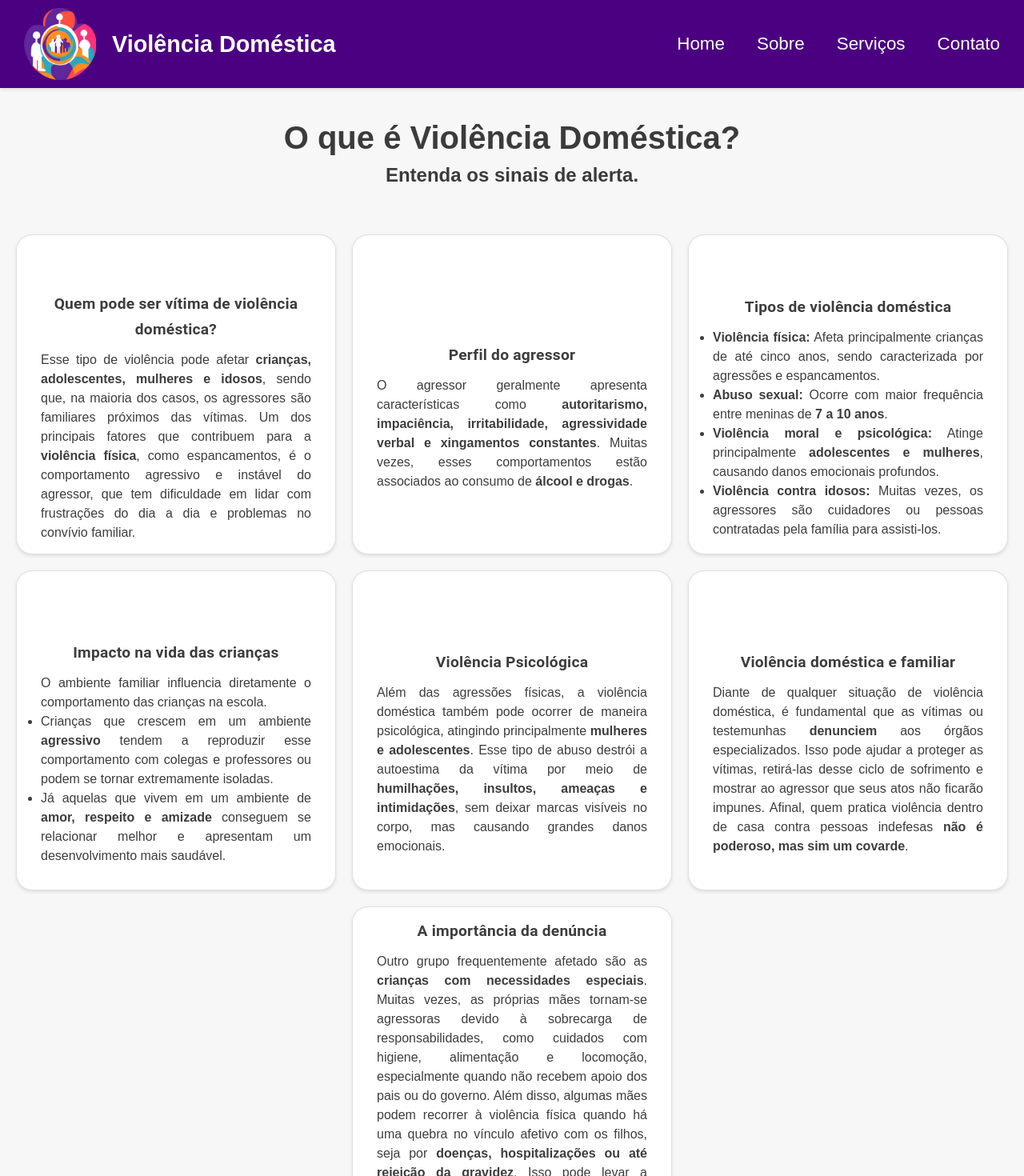
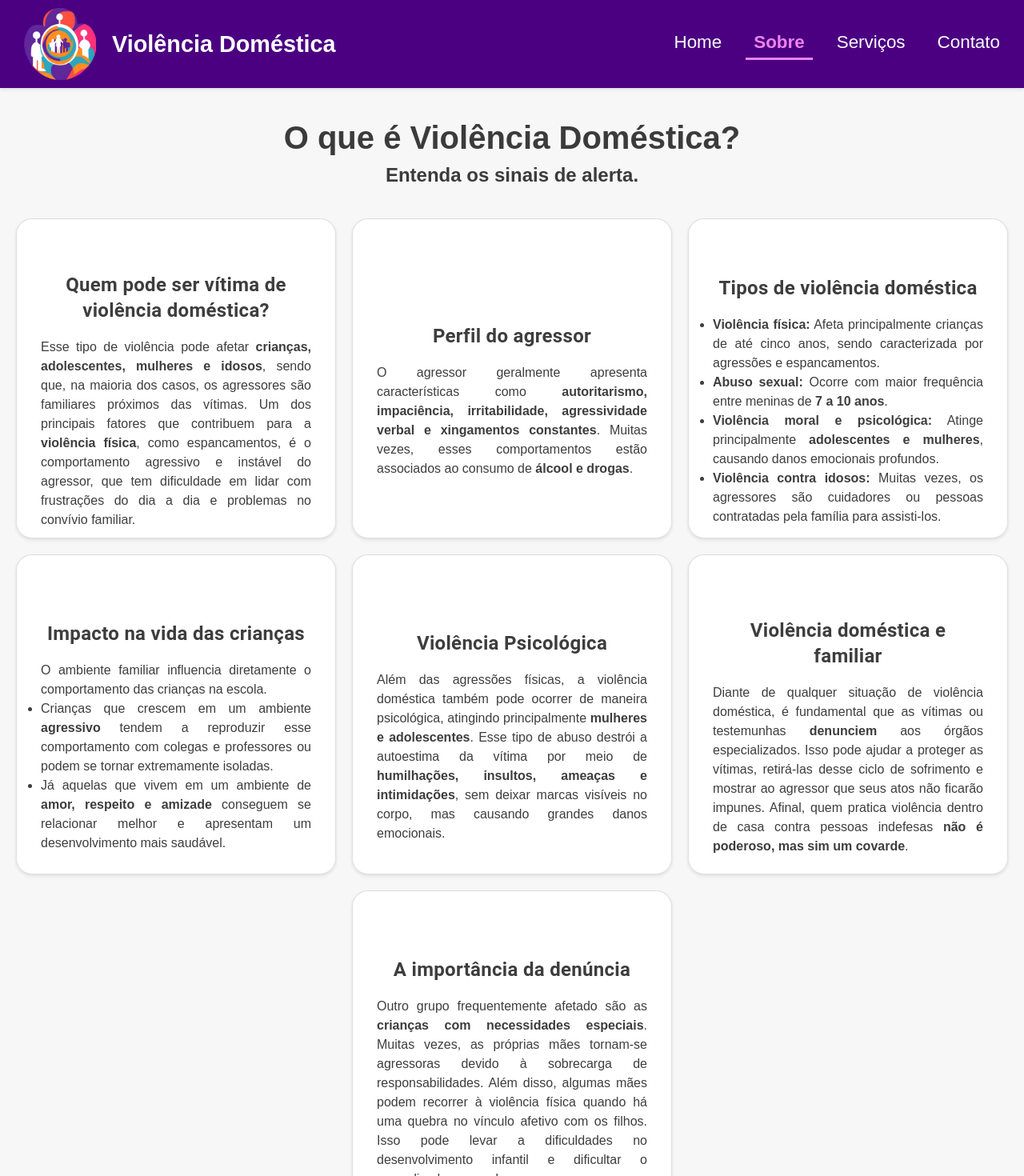
Before and after one commit to Adrielbarr0s/violencia-domestica, an Angular app: page /sobre in a window 1280 px wide. Shown: the top 1470 px of the page at 80% size. Built offline with nearby package versions, Linux system fonts and the light colour scheme.

Commit message:
Implementação de cores nos cards.

```diff
--- a/src/app/app.component.html
+++ b/src/app/app.component.html
@@ -8,11 +8,19 @@
         <nav>
             <div class="menu-icon" (click)="toggleMenu()">☰</div>
             <ul [ngClass]="{'active': isMenuOpen}">
-                <li><a routerLink="/" routerLinkActive="active">Home</a></li>
-                <li><a routerLink="/sobre" routerLinkActive="active">Sobre</a></li>
-                <li><a routerLink="/servicos" routerLinkActive="active">Serviços</a></li>
-                <li><a routerLink="/contato" routerLinkActive="active">Contato</a></li>
-            </ul>
+                <li>
+                  <a routerLink="/" routerLinkActive="active" [routerLinkActiveOptions]="{ exact: true }">Home</a>
+                </li>
+                <li>
+                  <a routerLink="/sobre" routerLinkActive="active">Sobre</a>
+                </li>
+                <li>
+                  <a routerLink="/servicos" routerLinkActive="active">Serviços</a>
+                </li>
+                <li>
+                  <a routerLink="/contato" routerLinkActive="active">Contato</a>
+                </li>
+              </ul>
         </nav>
     </header>
     <router-outlet></router-outlet>
--- a/src/app/app.component.scss
+++ b/src/app/app.component.scss
@@ -56,20 +56,48 @@ nav ul {
     list-style: none;
     display: flex;
     gap: 20px;
+    position: relative;
+    padding-bottom: 4px;
 }
 
-nav ul li a{
+
+nav ul li a {
+    font-weight: bold;
     text-decoration: none;
     color: white;
     padding: 10px;
     font-family: Arial, Helvetica, sans-serif;
     font-weight: 500;
+    font-size: 1.4em;
+    position: relative;
     transition: color 0.3s ease;
-    font-size: 1.4em;
+}
+
+nav ul li a::after {
+    content: '';
+    position: absolute;
+    left: 0;
+    bottom: 0;
+    height: 3px;
+    width: 100%;
+    background-color: violet;
+    transform: scaleX(0);
+    transform-origin: left;
+    transition: transform 0.3s ease-in-out;
+}
+
+nav ul li a:hover::after,
+nav ul li a.active::after {
+    transform: scaleX(1);
 }
 
 nav ul li a:hover {
     color: violet;
+}
+
+nav ul li a.active {
+    color: violet;
+    font-weight: bold;
 }
 
 .menu-icon{
--- a/src/app/component/contato/contato.component.scss
+++ b/src/app/component/contato/contato.component.scss
@@ -54,6 +54,26 @@ section {
     color: rgba(0, 0, 0, 0.76); // Define a cor do texto
     transition: transform 0.3s ease-in-out; // Adiciona uma transição suave ao transformar o card
     cursor: pointer; // Define o cursor como "pointer" ao passar o mouse    position: relative; // Necessário para efeitos de sombra ou elementos posicionados    overflow: hidden; // Esconde conteúdo que ultrapassa os limites do card    border: 1px solid #ccc; // Adiciona uma borda cinza clara ao card}
+    opacity: 0;
+    transform: translateY(20px);
+    animation: cardFadeIn 0.6s ease-out forwards; // Animação de fade-in
+    transition: background-color 0.3s ease;
+  }
+
+.card.hovering {
+    background-color: #e0e0ff;
+}
+
+.card.selected {
+    background-color: #e0e0ff;
+    box-shadow: 0 4px 10px rgba(0,0,0,0.2);
+}
+
+@keyframes cardFadeIn {
+    to {
+      opacity: 1;
+      transform: translateY(0);
+    }
 }
 
 mat-card {
--- a/src/app/component/contato/contato.component.ts
+++ b/src/app/component/contato/contato.component.ts
@@ -9,5 +9,10 @@ import { MatButtonModule } from '@angular/material/button'; // Importado MatButt
   styleUrl: './contato.component.scss'
 })
 export class ContatoComponent {
+  hoveredCard: number | null = null;
+  selectedCard: number | null = null;
 
+  toggleCard(index: number): void {
+    this.selectedCard = this.selectedCard === index ? null : index;
+  }
 }
--- a/src/app/component/servicos/servicos.component.scss
+++ b/src/app/component/servicos/servicos.component.scss
@@ -23,7 +23,6 @@ section {
     width: 100%;
     background-color: #f7f7f7;
     padding-top: 40px;
-    max-width: 1300px;
     font-family: Arial, Helvetica, sans-serif;
     text-align: center;
     color: rgba(0, 0, 0, 0.76);
@@ -42,13 +41,11 @@ section {
 .card-container {
     display: flex;
     flex-wrap: wrap;
+    gap: 20px;
     justify-content: center;
-    align-items: center;
-    padding: 20px;
-    gap: 20px;
-    max-width: 1300px;
     background-color: #f7f7f7;
-}
+    padding-bottom: 50px;
+  }
 
 .card {
     z-index: 1; // Garante que os cards fiquem abaixo da navbar
@@ -67,6 +64,26 @@ section {
     color: rgba(0, 0, 0, 0.76); // Define a cor do texto
     transition: transform 0.3s ease-in-out; // Adiciona uma transição suave ao transformar o card
     cursor: pointer; // Define o cursor como "pointer" ao passar o mouse    position: relative; // Necessário para efeitos de sombra ou elementos posicionados    overflow: hidden; // Esconde conteúdo que ultrapassa os limites do card    border: 1px solid #ccc; // Adiciona uma borda cinza clara ao card}
+    opacity: 0;
+    transform: translateY(20px);
+    animation: cardFadeIn 0.6s ease-out forwards; // Animação de fade-in
+    transition: background-color 0.3s ease;
+}
+
+.card.hovering {
+    background-color: #e0e0ff;
+}
+
+.card.selected {
+    background-color: #e0e0ff;
+    box-shadow: 0 4px 10px rgba(0,0,0,0.2);
+}
+
+@keyframes cardFadeIn {
+    to {
+      opacity: 1;
+      transform: translateY(0);
+    }
 }
 
 mat-card-content {
@@ -77,8 +94,10 @@ mat-card-content {
 }
 
 mat-card-title {
-    font-size: 1.2em; // Tamanho do título do card
-    font-weight: bold; // Deixa o título em negrito
-    margin-bottom: 10px; // Espaçamento abaixo do título
-    text-align: center; // Centraliza o título
+    text-align: center;
+    width: 100%;
+    font-weight: bold;
+    font-size: 1.5em;
+    margin-bottom: 8px;
+    padding-bottom: 8px;
 }
--- a/src/app/component/servicos/servicos.component.ts
+++ b/src/app/component/servicos/servicos.component.ts
@@ -10,5 +10,10 @@ standalone: true,
   styleUrls: ['./servicos.component.scss']
 })
 export class ServicosComponent {
+  hoveredCard: number | null = null;
+  selectedCard: number | null = null;
 
+  toggleCard(index: number): void {
+    this.selectedCard = this.selectedCard === index ? null : index;
+  }
 }
--- a/src/app/component/sobre/sobre.component.html
+++ b/src/app/component/sobre/sobre.component.html
@@ -4,15 +4,32 @@
         <h2>Entenda os sinais de alerta.</h2>
     </div>
     <div class="card-container">
-        <mat-card appearance="outlined" class="card">
+
+        <mat-card
+        appearance="outlined"
+        class="card"
+        [class.hovering]="hoveredCard === 1 && selectedCard !== 1"
+        [class.selected]="selectedCard === 1"
+        (click)="toggleCard(1)"
+        (mouseenter)="hoveredCard = 1"
+        (mouseleave)="hoveredCard = null">
             <mat-card-header>
                 <mat-card-title>Quem pode ser vítima de violência doméstica?</mat-card-title>
             </mat-card-header>
+            <hr class="card-divider" />
             <mat-card-content>
                 <p>Esse tipo de violência pode afetar <strong>crianças, adolescentes, mulheres e idosos</strong>, sendo que, na maioria dos casos, os agressores são familiares próximos das vítimas. Um dos principais fatores que contribuem para a <strong>violência física</strong>, como espancamentos, é o comportamento agressivo e instável do agressor, que tem dificuldade em lidar com frustrações do dia a dia e problemas no convívio familiar.</p>
             </mat-card-content>
         </mat-card>
-        <mat-card appearance="outlined" class="card">
+
+        <mat-card
+        appearance="outlined"
+        class="card"
+        [class.hovering]="hoveredCard === 2 && selectedCard !== 2"
+        [class.selected]="selectedCard === 2"
+        (click)="toggleCard(2)"
+        (mouseenter)="hoveredCard = 2"
+        (mouseleave)="hoveredCard = null">
             <mat-card-header>
                 <mat-card-title>Perfil do agressor</mat-card-title>
             </mat-card-header>
@@ -20,7 +37,15 @@
                 <p>O agressor geralmente apresenta características como <strong>autoritarismo, impaciência, irritabilidade, agressividade verbal e xingamentos constantes</strong>. Muitas vezes, esses comportamentos estão associados ao consumo de <strong>álcool e drogas</strong>.</p>
             </mat-card-content>
         </mat-card>
-        <mat-card appearance="outlined" class="card">
+
+        <mat-card
+        appearance="outlined"
+        class="card"
+        [class.hovering]="hoveredCard === 3 && selectedCard !== 3"
+        [class.selected]="selectedCard === 3"
+        (click)="toggleCard(3)"
+        (mouseenter)="hoveredCard = 3"
+        (mouseleave)="hoveredCard = null">
             <mat-card-header>
                 <mat-card-title>Tipos de violência doméstica</mat-card-title>
             </mat-card-header>
@@ -33,7 +58,15 @@
                 </ul>
             </mat-card-content>
         </mat-card>
-        <mat-card appearance="outlined" class="card">
+
+        <mat-card
+        appearance="outlined"
+        class="card"
+        [class.hovering]="hoveredCard === 4 && selectedCard !== 4"
+        [class.selected]="selectedCard === 4"
+        (click)="toggleCard(4)"
+        (mouseenter)="hoveredCard = 4"
+        (mouseleave)="hoveredCard = null">
             <mat-card-header>
                 <mat-card-title>Impacto na vida das crianças</mat-card-title>
             </mat-card-header>
@@ -45,7 +78,15 @@
                 </ul>
             </mat-card-content>
         </mat-card>
-        <mat-card appearance="outlined" class="card">
+
+        <mat-card
+        appearance="outlined"
+        class="card"
+        [class.hovering]="hoveredCard === 5 && selectedCard !== 5"
+        [class.selected]="selectedCard === 5"
+        (click)="toggleCard(5)"
+        (mouseenter)="hoveredCard = 5"
+        (mouseleave)="hoveredCard = null">
             <mat-card-header>
                 <mat-card-title>Violência Psicológica</mat-card-title>
             </mat-card-header>
@@ -53,7 +94,15 @@
                 <p>Além das agressões físicas, a violência doméstica também pode ocorrer de maneira psicológica, atingindo principalmente <strong>mulheres e adolescentes</strong>. Esse tipo de abuso destrói a autoestima da vítima por meio de <strong>humilhações, insultos, ameaças e intimidações</strong>, sem deixar marcas visíveis no corpo, mas causando grandes danos emocionais.</p>
             </mat-card-content>
         </mat-card>
-        <mat-card appearance="outlined" class="card">
+
+        <mat-card
+        appearance="outlined"
+        class="card"
+        [class.hovering]="hoveredCard === 6 && selectedCard !== 6"
+        [class.selected]="selectedCard === 6"
+        (click)="toggleCard(6)"
+        (mouseenter)="hoveredCard = 6"
+        (mouseleave)="hoveredCard = null">
             <mat-card-header>
                 <mat-card-title>Violência doméstica e familiar</mat-card-title>
             </mat-card-header>
@@ -61,12 +110,20 @@
                 <p>Diante de qualquer situação de violência doméstica, é fundamental que as vítimas ou testemunhas <strong>denunciem</strong> aos órgãos especializados. Isso pode ajudar a proteger as vítimas, retirá-las desse ciclo de sofrimento e mostrar ao agressor que seus atos não ficarão impunes. Afinal, quem pratica violência dentro de casa contra pessoas indefesas <strong>não é poderoso, mas sim um covarde</strong>.</p>
             </mat-card-content>
         </mat-card>
-        <mat-card appearance="outlined" class="card">
+
+        <mat-card
+        appearance="outlined"
+        class="card"
+        [class.hovering]="hoveredCard === 7 && selectedCard !== 7"
+        [class.selected]="selectedCard === 7"
+        (click)="toggleCard(7)"
+        (mouseenter)="hoveredCard = 7"
+        (mouseleave)="hoveredCard = null">
             <mat-card-header>
                 <mat-card-title>A importância da denúncia</mat-card-title>
             </mat-card-header>
             <mat-card-content>
-                <p>Outro grupo frequentemente afetado são as <strong>crianças com necessidades especiais</strong>. Muitas vezes, as próprias mães tornam-se agressoras devido à sobrecarga de responsabilidades, como cuidados com higiene, alimentação e locomoção, especialmente quando não recebem apoio dos pais ou do governo. Além disso, algumas mães podem recorrer à violência física quando há uma quebra no vínculo afetivo com os filhos, seja por <strong>doenças, hospitalizações ou até rejeição da gravidez</strong>. Isso pode levar a dificuldades no desenvolvimento infantil, como <strong>problemas no ganho de peso nos primeiros meses de vida</strong> e dificuldades de aprendizado na escola.</p>
+                <p>Outro grupo frequentemente afetado são as <strong>crianças com necessidades especiais</strong>. Muitas vezes, as próprias mães tornam-se agressoras devido à sobrecarga de responsabilidades. Além disso, algumas mães podem recorrer à violência física quando há uma quebra no vínculo afetivo com os filhos. Isso pode levar a dificuldades no desenvolvimento infantil e dificultar o aprendizado na escola.</p>
             </mat-card-content>
         </mat-card>
     </div>
--- a/src/app/component/sobre/sobre.component.scss
+++ b/src/app/component/sobre/sobre.component.scss
@@ -24,7 +24,6 @@ section {
     width: 100%;
     background-color: #f7f7f7;
     padding-top: 40px;
-    max-width: 1300px;
     font-family: Arial, Helvetica, sans-serif;
     text-align: center;
     color: rgba(0, 0, 0, 0.76);
@@ -41,14 +40,12 @@ section {
 }
 
 .card-container {
-    display: flex;
-    flex-wrap: wrap;
-    justify-content: center;
-    align-items: center;
-    padding: 20px;
-    gap: 20px;
-    max-width: 1300px;
-    background-color: #f7f7f7;
+  display: flex;
+  flex-wrap: wrap;
+  gap: 20px;
+  justify-content: center;
+  background-color: #f7f7f7;
+  padding-bottom: 50px;
 }
 
 .card {
@@ -68,6 +65,26 @@ section {
     color: rgba(0, 0, 0, 0.76); // Define a cor do texto
     transition: transform 0.3s ease-in-out; // Adiciona uma transição suave ao transformar o card
     cursor: pointer; // Define o cursor como "pointer" ao passar o mouse    position: relative; // Necessário para efeitos de sombra ou elementos posicionados    overflow: hidden; // Esconde conteúdo que ultrapassa os limites do card    border: 1px solid #ccc; // Adiciona uma borda cinza clara ao card}
+    opacity: 0;
+    transform: translateY(20px);
+    animation: cardFadeIn 0.6s ease-out forwards; // Animação de fade-in
+    transition: background-color 0.3s ease;
+}
+
+.card.hovering {
+    background-color: #e0e0ff;
+}
+
+.card.selected {
+    background-color: #e0e0ff;
+    box-shadow: 0 4px 10px rgba(0,0,0,0.2);
+}
+
+@keyframes cardFadeIn {
+    to {
+      opacity: 1;
+      transform: translateY(0);
+    }
 }
 
 mat-card-content {
@@ -78,8 +95,10 @@ mat-card-content {
 }
 
 mat-card-title {
-    font-size: 1.2em; // Tamanho do título do card
-    font-weight: bold; // Deixa o título em negrito
-    margin-bottom: 10px; // Espaçamento abaixo do título
-    text-align: center; // Centraliza o título
+    text-align: center;
+    width: 100%;
+    font-weight: bold;
+    font-size: 1.5em;
+    margin-bottom: 8px;
+    padding-bottom: 8px;
 }
--- a/src/app/component/sobre/sobre.component.ts
+++ b/src/app/component/sobre/sobre.component.ts
@@ -9,5 +9,10 @@ import { MatCardModule } from '@angular/material/card';
   styleUrl: './sobre.component.scss'
 })
 export class SobreComponent {
+  hoveredCard: number | null = null;
+  selectedCard: number | null = null;
 
+  toggleCard(index: number): void {
+    this.selectedCard = this.selectedCard === index ? null : index;
+  }
 }
```
Also changed, not shown: src/app/component/contato/contato.component.html (+18 -2 lines), src/app/component/home/home.component.scss (+9 -5 lines), src/app/component/servicos/servicos.component.html (+57 -7 lines).
